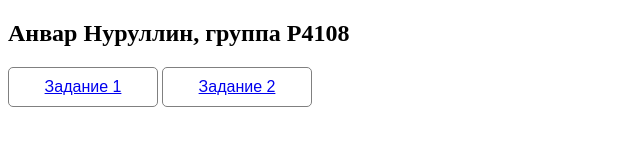
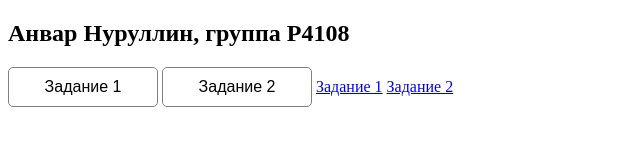
Before and after one commit to anvarnurullin/labs, a plain HTML site: page 2023_02_10/index.html in a window 1280 px wide. Shown: the whole page, without its empty margins (0-640 px from the left). Drawn offline with Linux system fonts and the light colour scheme.

Commit message:
Update index.html

```diff
--- a/2023_02_10/index.html
+++ b/2023_02_10/index.html
@@ -18,8 +18,10 @@
     <h4 id="author" style="display: none" title="GossJS">Анвар Нуруллин</h4>
     <h2>Анвар Нуруллин, группа P4108</h2>
     <div class="container">
-      <button id="xml-xsl1"><a href="mathml.xml">Задание 1</a></button>
-      <button id="xml-xsl2"><a href="svg.xml">Задание 2</a></button>
+      <button id="xml-xsl1">Задание 1</button>
+      <button id="xml-xsl2">Задание 2</button>
+      <a href="mathml.xml">Задание 1</a>
+      <a href="svg.xml">Задание 2</a>
     </div>
     <script>
       document
```
